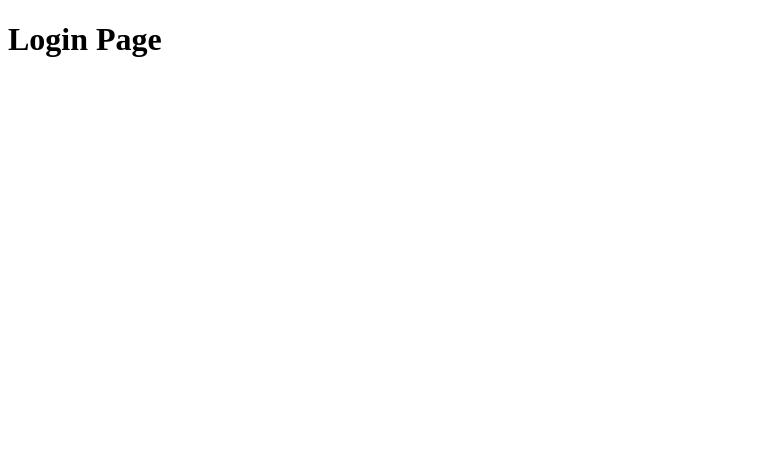
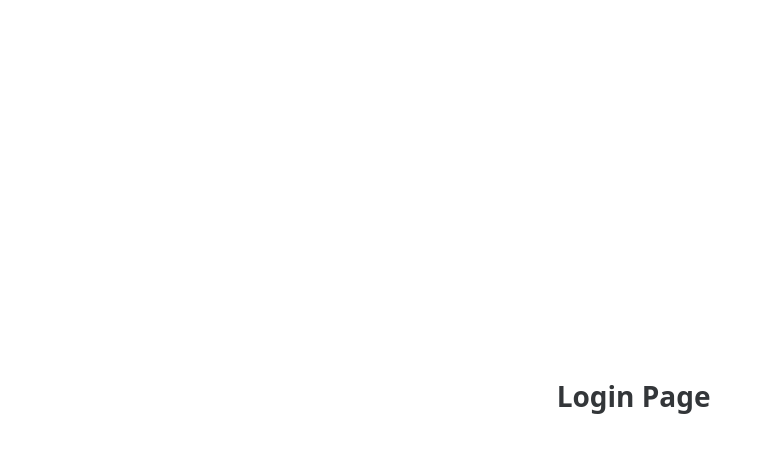
Before and after one commit to infinimesh/core, a Vue app in the folder dashboard/: page /#/login in a window 1280 px wide. Shown: the top 452 px of the page, without its empty margins (0-765 px from the left). Built offline with nearby package versions, Linux system fonts and the light colour scheme.

Commit message:
NaiveUI; global style

```diff
--- a/dashboard/package.json
+++ b/dashboard/package.json
@@ -13,6 +13,8 @@
   },
   "devDependencies": {
     "@vitejs/plugin-vue": "^2.2.0",
+    "naive-ui": "^2.27.0",
+    "vfonts": "^0.0.3",
     "vite": "^2.8.0"
   }
 }
--- a/dashboard/src/App.vue
+++ b/dashboard/src/App.vue
@@ -1,17 +1,27 @@
 <template>
-  <router-view />
+  <n-config-provider :theme="theme">
+    <n-global-style />
+    <router-view />
+  </n-config-provider>
 </template>
 
 <script>
+import { computed } from "vue"
+import {
+  NConfigProvider, NGlobalStyle,
+  darkTheme, useOsTheme } from 'naive-ui'
+
 export default {
-  computed: {
-    isLoggedIn() {
-      return false
-    }
+  components: {
+    NConfigProvider, NGlobalStyle
   },
-  created() {
-    console.log(this)
-
+  setup() {
+    console.log(darkTheme)
+    const osThemeRef = useOsTheme();
+    return {
+      theme: computed(() => osThemeRef.value === "dark" ? darkTheme : null),
+      osTheme: osThemeRef
+    };
   }
 }
 </script>
--- a/dashboard/src/views/Login.vue
+++ b/dashboard/src/views/Login.vue
@@ -1,3 +1,16 @@
 <template>
-<h1>Login Page</h1>
+  <n-space align="center" justify="center" class="fullscreen">
+    <h1>Login Page</h1>
+  </n-space>
 </template>
+
+<script setup>
+import { NSpace } from "naive-ui"
+</script>
+
+<style>
+.fullscreen {
+  height: 99vh !important;
+  width: 99vw !important;
+}
+</style>
```
Also changed, not shown: 1 other file (tests, documents, lock files or other folders).
